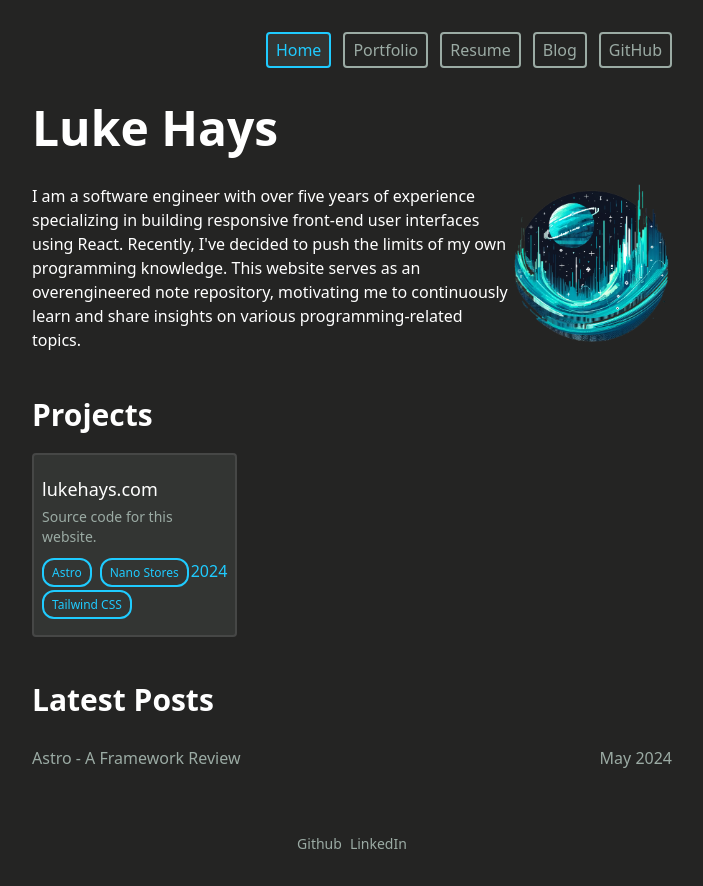
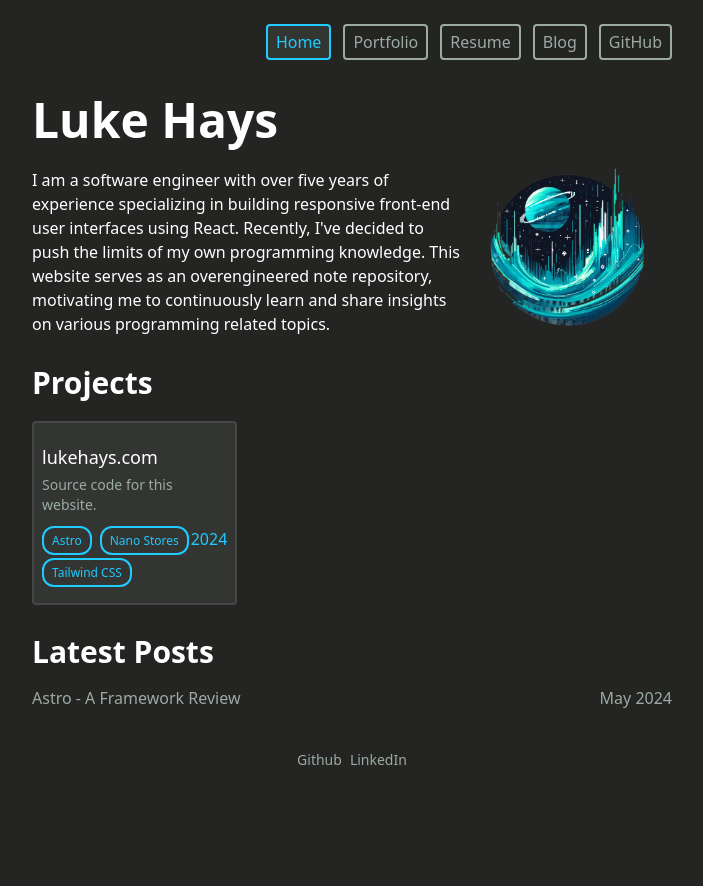
Before and after one commit to luke-hays/portfolio-site, an Astro site: page / in a window 1280 px wide. Shown: the whole page, without its empty margins (288-991 px from the left). After the commit the page ends 802 px from the top, so only its background shows below. Built offline with nearby package versions, Linux system fonts and the light colour scheme; Astro itself is replaced by a stand-in of ours.

Commit message:
modify layout

```diff
--- a/src/layouts/Layout.astro
+++ b/src/layouts/Layout.astro
@@ -13,8 +13,8 @@ import ContactLinks from '../components/Navigation/ContactLinks.astro';
 		<meta name="generator" content={Astro.generator} />
 		<title>Luke Hays</title>
 	</head>
-	<body class="bg-night min-w-64 mx-auto w-48 md:min-w-[40rem] md:w-2/4 md:max-w-[70rem] text-white min-h-screen flex flex-col gap-6">
-		<header class="flex justify-end items-center mt-8">
+	<body class="bg-night min-w-64 mx-auto w-48 md:min-w-[40rem] md:w-2/4 md:max-w-[70rem] text-white min-h-screen flex flex-col">
+		<header class="flex justify-end items-center my-6">
 			<SiteNav />
 		</header>
 		<main class="mb-8">
--- a/src/pages/index.astro
+++ b/src/pages/index.astro
@@ -6,15 +6,15 @@ import {topProjects} from '../store/projects';
 ---
 
 <Layout>
-	<div class="flex flex-col gap-5 md:gap-10">
+	<div class="flex flex-col gap-6">
 		<div class="flex flex-col">
-			<h1 class="mb-5">Luke Hays</h1>
+			<h1 class="mb-3">Luke Hays</h1>
 			<div class="block">
-				<img class="h-40 w-40 hidden float-right md:inline-block" alt="" src="/glitch.png"/>
+				<img class="h-40 w-40 mx-6 hidden float-right md:inline-block" alt="" src="/glitch.png"/>
 				<p>
 					I am a software engineer with over five years of experience specializing in building responsive front-end user interfaces using React.
 					Recently, I've decided to push the limits of my own programming knowledge.
-					This website serves as an overengineered note repository, motivating me to continuously learn and share insights on various programming-related topics.
+					This website serves as an overengineered note repository, motivating me to continuously learn and share insights on various programming related topics.
 				</p>
 			</div>
 		</div>
@@ -22,7 +22,7 @@ import {topProjects} from '../store/projects';
 			<h2>Projects</h2>
 			<Projects projects={topProjects.get()} gridSize="md:grid-cols-3"/>
 		</div>
-		<div class="flex flex-col gap-4">
+		<div class="flex flex-col gap-1">
 			<h2>Latest Posts</h2>
 			<LatestPosts />
 		</div>
```
